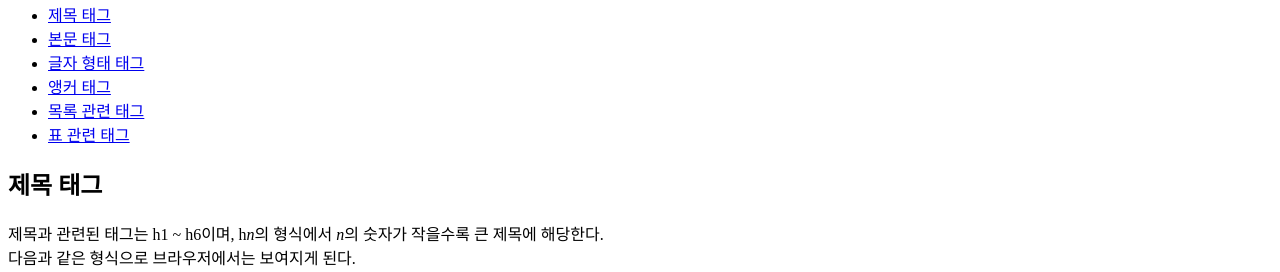
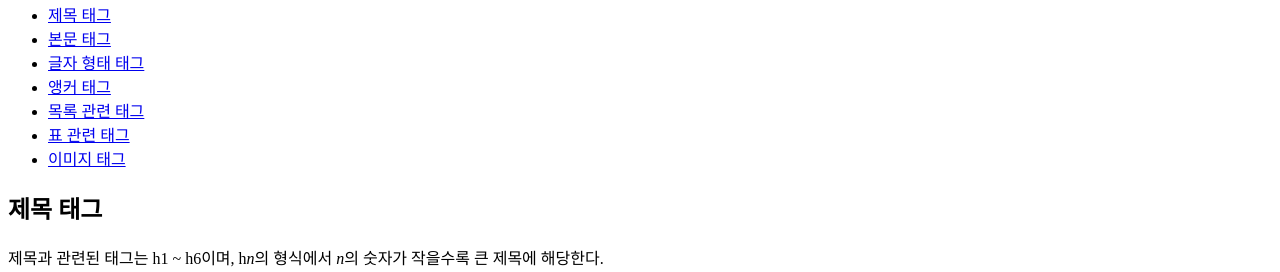
Before and after one commit to socialdummyer/wp-html, a plain HTML site: page index.html in a window 1280 px wide. Shown: the part 87-359 px from the top of the page. Drawn offline with Linux system fonts and the light colour scheme.

Commit message:
HTML실습

```diff
--- a/index.html
+++ b/index.html
@@ -21,6 +21,9 @@
         </li>
         <li>
             <a href="./table.html">표 관련 태그</a>
+        </li>
+        <li>
+            <a href="./image.html">이미지 태그</a>
         </li>
     </ul>
 
```
